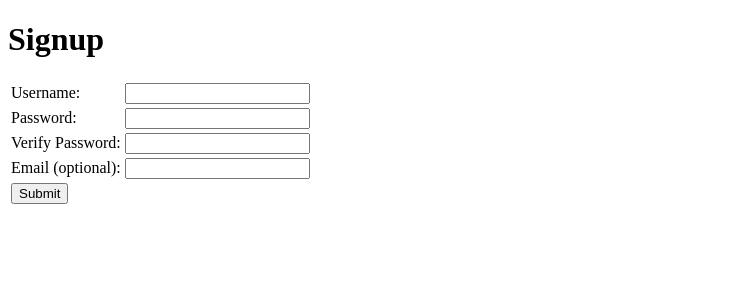
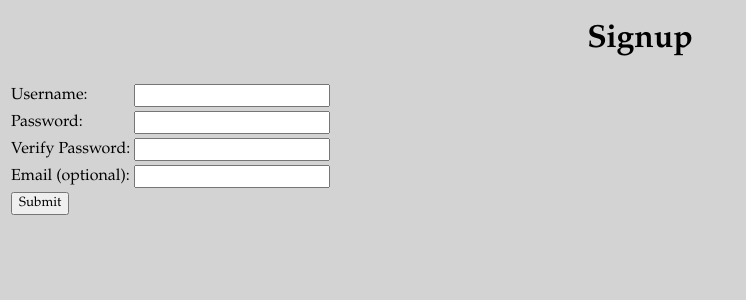
Before and after one commit to razzlepdx/user-signup, a Flask app: page / in a window 1280 px wide. Shown: the top 300 px of the page, without its empty margins (0-746 px from the left). Run offline with Flask 2, Linux system fonts and the light colour scheme.

Commit message:
completed requirements

```diff
--- a/main.py
+++ b/main.py
@@ -1,8 +1,5 @@
-from flask import Flask, request, redirect, render_template
+from flask import Flask, request, redirect, render_template, url_for
 import cgi
-
-# TODOS:
-#       -add regex validation (optional)
 
 app = Flask(__name__)
 app.config['DEBUG'] = True
@@ -43,32 +40,24 @@ def check_pass2(pass2, pass1):
 
 def check_email(email):
     ''' validates non-empty email fields and returns email/error message values '''
-    req_values = 0
-
     if len(email) == 0:
         email_error = ''
 
-    for c in email:
-        if c == '@' or c == '.':
-            req_values += 1
-
-    if validate_input(email) == False or req_values != 2:
+    elif validate_input(email) == False or email.find('@') == -1 or email.find('.') == -1:
         email = ''
         email_error = "Please enter a valid email (between 3-20 characters, no spaces, contains @ and .)"
-
-    if req_values == 2:
+    else:
         email_error = ''
-
     return email, email_error
 
 @app.route("/", methods=["GET","POST"])
 def signup():
     if request.method == "GET":
-        ''' displays initial signup screen '''
+        # displays initial signup screen
         return render_template('signup.html')
 
     if request.method == "POST":
-        ''' validates all user inputs on signup screen '''
+        # validates all user inputs on signup screen
         username, username_error = check_user(username = request.form['username'])
         password1_error = check_pass1(pass1 = request.form['pass1'])
         password2_error = check_pass2(pass2 = request.form['pass2'], pass1 = request.form['pass1'])
@@ -76,11 +65,13 @@ def signup():
         error_messages = username_error + password1_error + password2_error + email_error
 
         if len(error_messages) > 0:
+            # displays error messages and clears input fields as needed
             return render_template('signup.html',
             username = username, username_error = username_error,
-            pass1_error = password1_error, pass2_error = password2_error,
+            pass1_error = password1_error,
+            pass2_error = password2_error,
             email = email, email_error = email_error)
         else:
+            # if no errors, displays welcome screen
             return render_template('welcome.html', username = username)
-
 app.run()
--- /dev/null
+++ b/static/styles/main.css
@@ -0,0 +1,9 @@
+*{
+    font-family: Garamond;
+}
+body {
+    background: lightgray;
+}
+h1 {
+    text-align: center;
+}
--- a/templates/base.html
+++ b/templates/base.html
@@ -2,9 +2,10 @@
 <html>
     <head>
         <title>User Signup Page</title>
+        <link rel="stylesheet" href="{{url_for('static', filename='styles/main.css')}}">
     </head>
     <body>
-        {% block content %}
-        {% endblock %}
+                {% block content %}
+                {% endblock %}
     </body>
 </html>
--- a/templates/signup.html
+++ b/templates/signup.html
@@ -1,8 +1,9 @@
 {% extends "base.html" %}
 
 {% block content %}
-
+<main>
     <h1>Signup</h1>
+    <section class="container">
         <table>
             <form action="/", method="POST">
                 <tr>
@@ -56,4 +57,6 @@
                 </tr>
             </form>
         </table>
+    </section>
+</main>
 {% endblock %}
```
Lines whose indentation alone changed are shown as unchanged.
